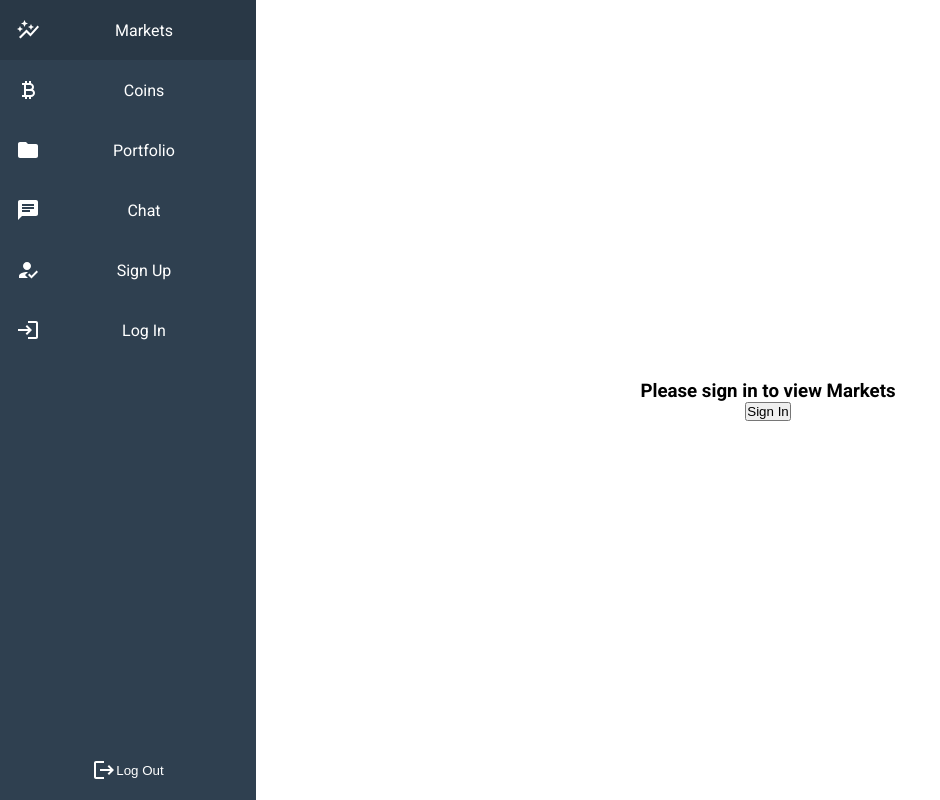
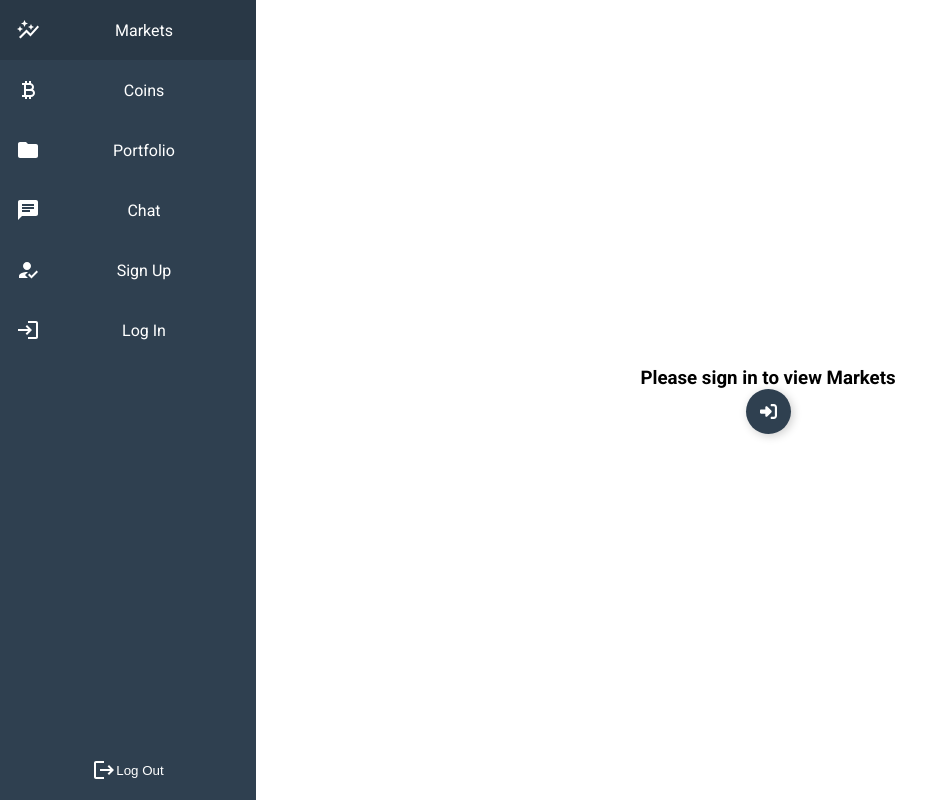
Before and after one commit to wcerteza/Coin-Dash, a React (Vite) app in the folder client/: page /search in a window 1280 px wide. Shown: the whole page, without its empty margins (0-940 px from the left). Built offline with nearby package versions, Linux system fonts and the light colour scheme.

Commit message:
styled the market button how i want it

```diff
--- a/client/src/App.css
+++ b/client/src/App.css
@@ -769,3 +769,70 @@
   height: 100vh;
   font-family: Roboto;
 }
+
+.not-user-button {
+  display: flex;
+  align-items: center;
+  justify-content: flex-start;
+  width: 45px;
+  height: 45px;
+  border: none;
+  border-radius: 50%;
+  cursor: pointer;
+  position: relative;
+  overflow: hidden;
+  transition-duration: .3s;
+  box-shadow: 2px 2px 10px rgba(0, 0, 0, 0.199);
+  background-color:#2F4050;
+}
+
+/* plus sign */
+.not-user-sign {
+  width: 100%;
+  transition-duration: .3s;
+  display: flex;
+  align-items: center;
+  justify-content: center;
+}
+
+.not-user-sign svg {
+  width: 17px;
+}
+
+.not-user-sign svg path {
+  fill: white;
+}
+/* text */
+.not-user-text {
+  position: absolute;
+  right: 0%;
+  width: 0%;
+  opacity: 0;
+  color: white;
+  font-size: 1.2em;
+  font-weight: 600;
+  transition-duration: .3s;
+}
+/* hover effect on button width */
+.not-user-button:hover {
+  width: 125px;
+  border-radius: 40px;
+  transition-duration: .3s;
+}
+
+.not-user-button:hover .not-user-sign {
+  width: 30%;
+  transition-duration: .3s;
+  padding-left: 20px;
+}
+/* hover effect button's text */
+.not-user-button:hover .not-user-text {
+  opacity: 1;
+  width: 70%;
+  transition-duration: .3s;
+  padding-right: 10px;
+}
+/* button click effect*/
+.not-user-button:active {
+  transform: translate(2px ,2px);
+}
--- a/client/src/pages/Search.jsx
+++ b/client/src/pages/Search.jsx
@@ -11,7 +11,13 @@
     <div className="not-user-container">
       <h3>Please sign in to view Markets</h3>
       <button className="not-user-button" onClick={() => navigate('/signin')}>
-        Sign In
+        <div class="not-user-sign">
+          <svg viewBox="0 0 512 512">
+            <path d="M217.9 105.9L340.7 228.7c7.2 7.2 11.3 17.1 11.3 27.3s-4.1 20.1-11.3 27.3L217.9 406.1c-6.4 6.4-15 9.9-24 9.9c-18.7 0-33.9-15.2-33.9-33.9l0-62.1L32 320c-17.7 0-32-14.3-32-32l0-64c0-17.7 14.3-32 32-32l128 0 0-62.1c0-18.7 15.2-33.9 33.9-33.9c9 0 17.6 3.6 24 9.9zM352 416l64 0c17.7 0 32-14.3 32-32l0-256c0-17.7-14.3-32-32-32l-64 0c-17.7 0-32-14.3-32-32s14.3-32 32-32l64 0c53 0 96 43 96 96l0 256c0 53-43 96-96 96l-64 0c-17.7 0-32-14.3-32-32s14.3-32 32-32z"></path>
+          </svg>
+        </div>
+
+        <div class="not-user-text">Login</div>
       </button>
     </div>
   )
```
